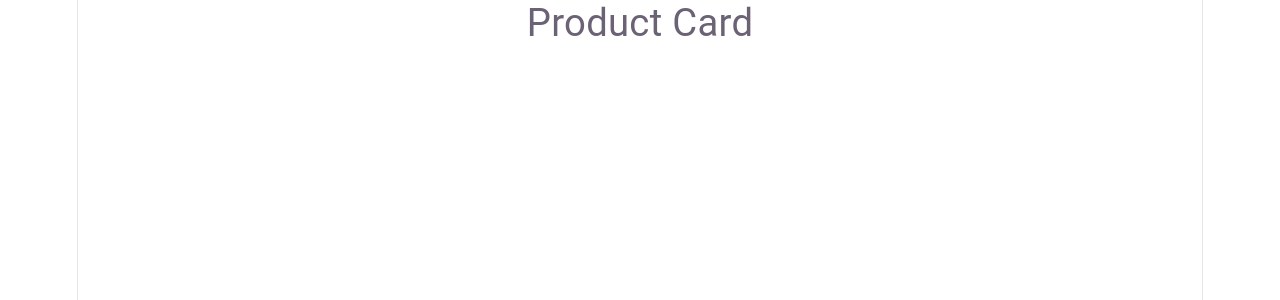
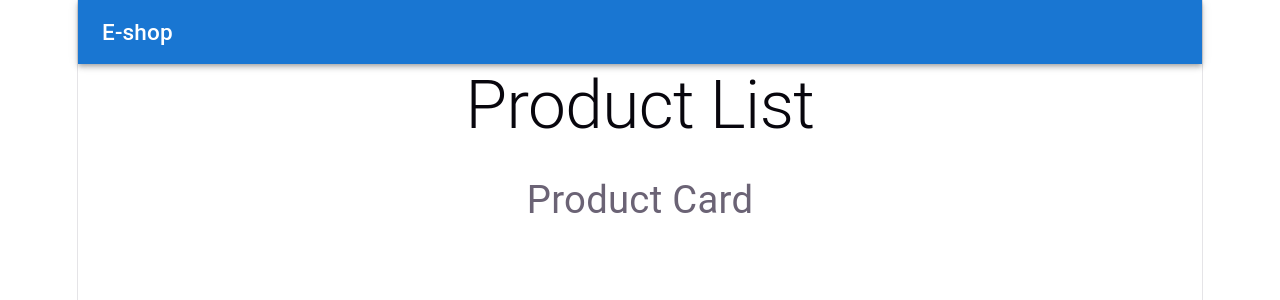
Before and after one commit to AtanasovCode/router-setup-eimt, a React (Vite) app: page / in a window 1280 px wide. Shown: the top 300 px of the page. Built offline with nearby package versions, Linux system fonts and the light colour scheme.

Commit message:
create toolbar and import product list

```diff
--- a/src/App.jsx
+++ b/src/App.jsx
@@ -1,18 +1,23 @@
 import { useState } from 'react'
-import reactLogo from './assets/react.svg'
-import viteLogo from './assets/vite.svg'
-import heroImg from './assets/hero.png'
 import './App.css'
-import ProductCard from './components/ProductCard'
+import { AppBar, Toolbar, Typography } from '@mui/material'
+import ProductList from './oages/ProductList'
 
 function App() {
   const [count, setCount] = useState(0)
 
   return (
-      <div>
-        <ProductCard />
-      </div>
-  )
+    <>
+      <AppBar position="static">
+        <Toolbar>
+          <Typography variant="h6">
+            E-shop
+          </Typography>
+        </Toolbar>
+      </AppBar>
+      <ProductList />
+    </>
+  );
 }
 
-export default App
+export default App;
--- /dev/null
+++ b/src/oages/ProductList.jsx
@@ -0,0 +1,15 @@
+import { Typography } from "@mui/material";
+import ProductCard from "../components/ProductCard"
+
+const ProductList = () => {
+    return (
+        <div>
+            <Typography variant="h2" sx={{ mb: 4 }}>
+                Product List
+            </Typography>
+            <ProductCard />
+        </div>
+    );
+}
+
+export default ProductList;
```
